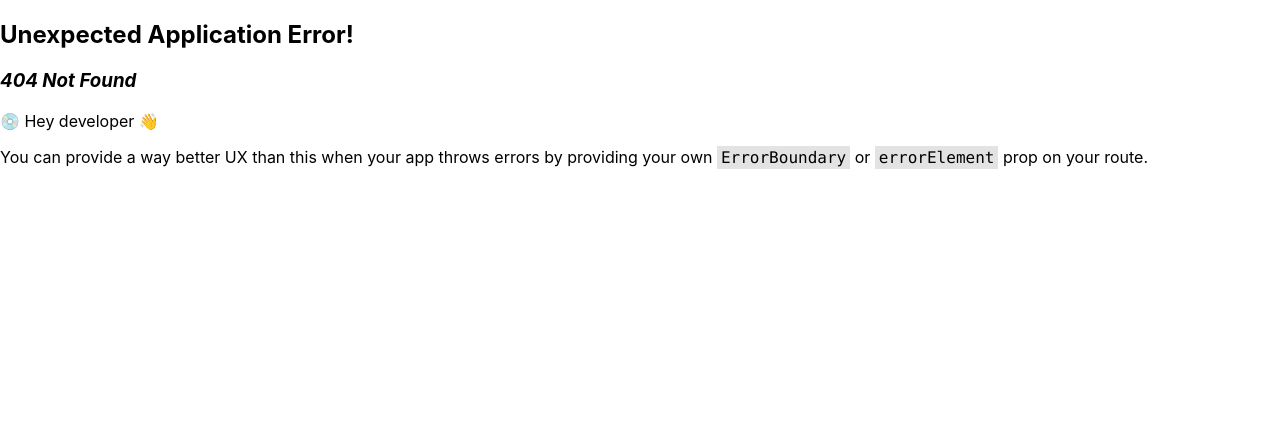
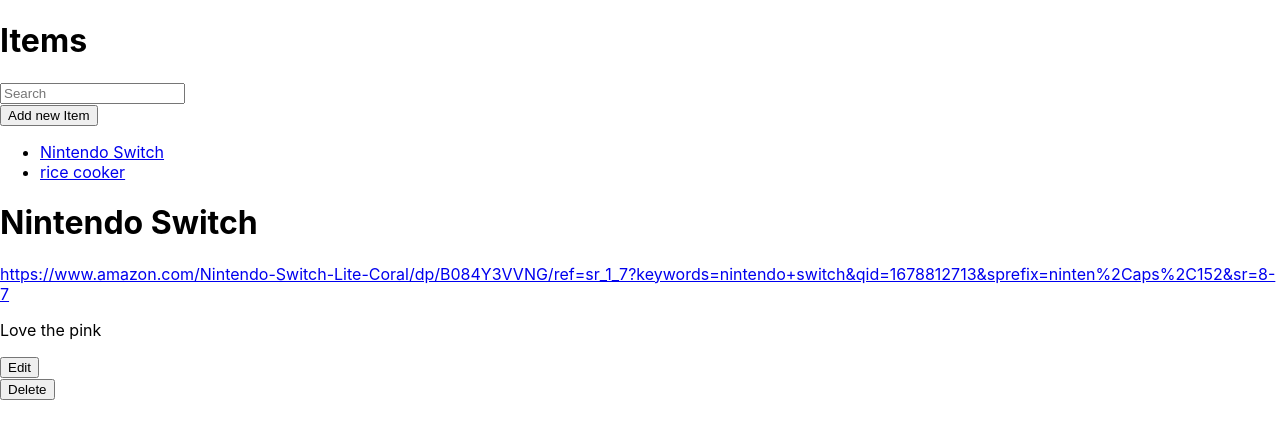
Before and after one commit to stephanieg0/secret-santa, a React (Create React App) app: page /items/1 in a window 1280 px wide. Before the commit this address had no page. Shown: the top 438 px of the page. Built offline with nearby package versions, Linux system fonts and the light colour scheme.

Commit message:
added routes and temp data

```diff
--- /dev/null
+++ b/src/api/get-items-api.js
@@ -0,0 +1,17 @@
+export function GetItems(){
+  const itemsList = [
+      {
+				id: 1,
+				name: "Nintendo Switch",
+				url: "https://www.amazon.com/Nintendo-Switch-Lite-Coral/dp/B084Y3VVNG/ref=sr_1_7?keywords=nintendo+switch&qid=1678812713&sprefix=ninten%2Caps%2C152&sr=8-7",
+				notes: "Love the pink"
+			},
+			{
+				id: 2,
+				name: "rice cooker",
+				url: "https://www.target.com/p/aroma-4-cup-pot-style-rice-cooker-white/-/A-83648981#lnk=sametab",
+				notes: ""
+			}
+  ]
+	return itemsList
+}
--- /dev/null
+++ b/src/components/item.jsx
@@ -0,0 +1,39 @@
+import {Form} from 'react-router-dom';
+
+export default function Item(){
+	const item = {
+		id: 1,
+		name: 'Nintendo Switch',
+		url: 'https://www.amazon.com/Nintendo-Switch-Lite-Coral/dp/B084Y3VVNG/ref=sr_1_7?keywords=nintendo+switch&qid=1678812713&sprefix=ninten%2Caps%2C152&sr=8-7',
+		notes: 'Love the pink'
+	};
+
+  return (
+		<>
+			<div id={`item-${item.id}`}>
+				<h1>{item.name}</h1>
+				<p>
+					<a target='_blank' href={item.url}>
+						{item.url}
+					</a>
+				</p>
+				<p>{item.notes}</p>
+			</div>
+
+			<div id={`item-form-${item.id}`}>
+				<Form action='edit'>
+					<button type='submit'>Edit</button>
+				</Form>
+				<Form
+					method='post'
+					action='destroy'
+					onSubmit={(event) => {
+					event.preventDefault();
+					}}
+				>
+					<button type='submit'>Delete</button>
+				</Form>
+			</div>
+		</>
+	)
+}
--- /dev/null
+++ b/src/components/items.jsx
@@ -0,0 +1,47 @@
+import {Outlet, Link} from 'react-router-dom';
+import {GetItems} from '../api/get-items-api'
+
+export default function Items() {
+	const items = GetItems();
+
+	return (
+		<>
+			<div id="sidebar">
+				<h1>Items</h1>
+				<div>
+					<form id="search-form" role="search">
+						<input
+							id="q"
+							aria-label="Search items"
+							placeholder="Search"
+							type="search"
+							name="q"
+						/>
+						<div
+							id="search-spinner"
+							aria-hidden
+							hidden={true}
+						/>
+						<div
+							className="sr-only"
+							aria-live="polite"
+						></div>
+					</form>
+					<form method="post">
+						<button type="submit">Add new Item</button>
+					</form>
+				</div>
+				<nav>
+					<ul>
+					{items.map((item) => (
+						<li key={item.id}>
+							<Link to={`/items/${item.id}`}>{item.name}</Link>
+						</li>
+						))}
+					</ul>
+				</nav>
+			</div>
+			<div id="detail"><Outlet /></div>
+		</>
+	);
+}
--- a/src/index.css
+++ b/src/index.css
@@ -11,3 +11,7 @@ code {
   font-family: source-code-pro, Menlo, Monaco, Consolas, 'Courier New',
     monospace;
 }
+
+#error-page {
+  text-align: center;
+}
--- a/src/index.jsx
+++ b/src/index.jsx
@@ -1,18 +1,34 @@
 import React from 'react';
 import ReactDOM from 'react-dom/client';
 import './index.css';
-import App from './App';
+import Item from '../src/components/item';
+import Items from '../src/components/items';
+import Root from './routes/root';
+import ErrorPage from './routes/error-page';
 import reportWebVitals from './reportWebVitals';
+
 import {
   createBrowserRouter,
   RouterProvider,
-} from "react-router-dom";
+} from 'react-router-dom';
 
 const router = createBrowserRouter([
   {
-    path: "/",
-    element: <App/>,
+    path: '/',
+    element: <Root/>,
+    errorElement: <ErrorPage/>
   },
+  {
+    path: '/items',
+    element: <Items/>,
+    errorElement: <ErrorPage/>,
+    children: [
+      {
+        path: '/items/:itemId',
+        element: <Item/>,
+      },
+    ]
+  }
 ]);
 
 const root = ReactDOM.createRoot(document.getElementById('root'));
--- /dev/null
+++ b/src/routes/error-page.jsx
@@ -0,0 +1,16 @@
+import { useRouteError } from "react-router-dom";
+
+export default function ErrorPage() {
+  const error = useRouteError();
+  console.error(error);
+
+  return (
+    <div id="error-page">
+      <h1>Oops!</h1>
+      <p>Sorry, an unexpected error has occurred.</p>
+      <p>
+        <i>{error.statusText || error.message}</i>
+      </p>
+    </div>
+  );
+}
--- /dev/null
+++ b/src/routes/root.jsx
@@ -0,0 +1,13 @@
+import {Outlet, Link} from 'react-router-dom';
+
+export default function Root() {
+
+	return (
+		<>
+			<div>
+				<h1>Hello World!</h1>
+				<Link to='/items'>Got to Items</Link>
+			</div>
+		</>
+	);
+}
```
